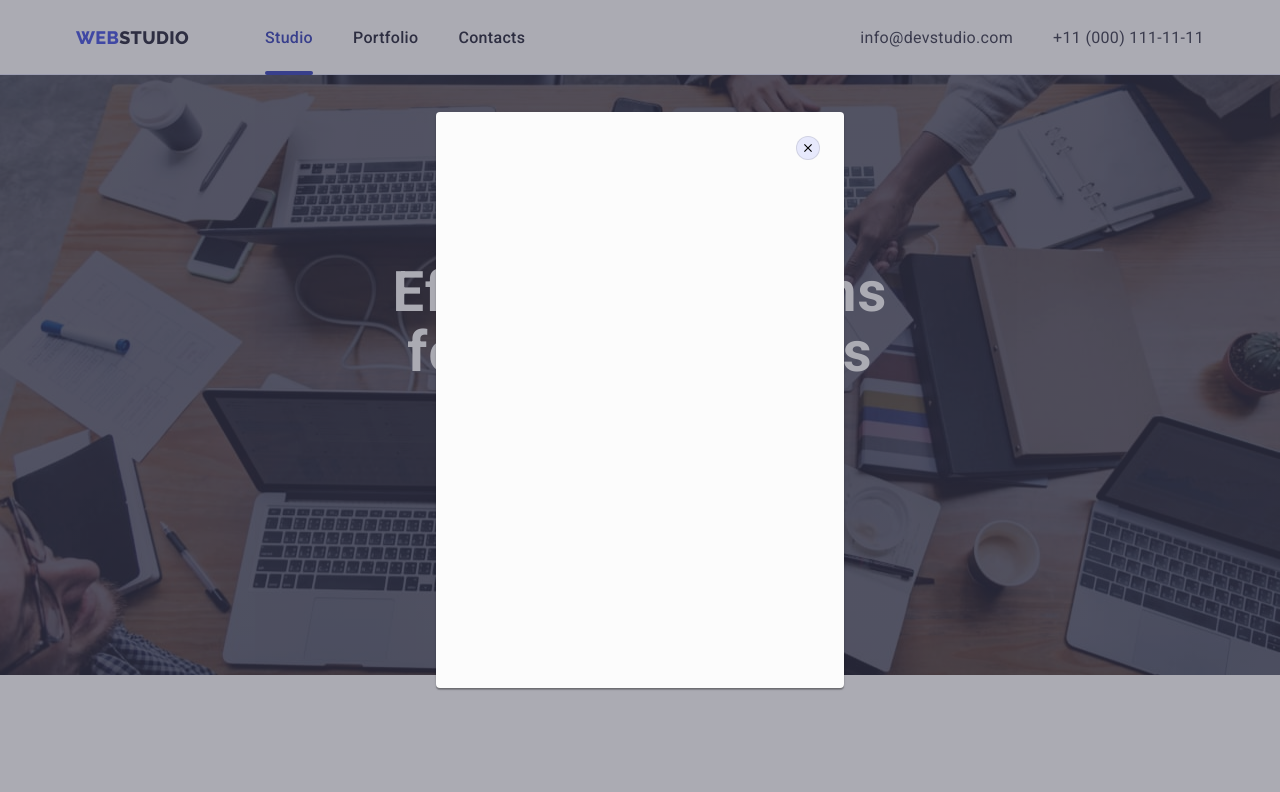
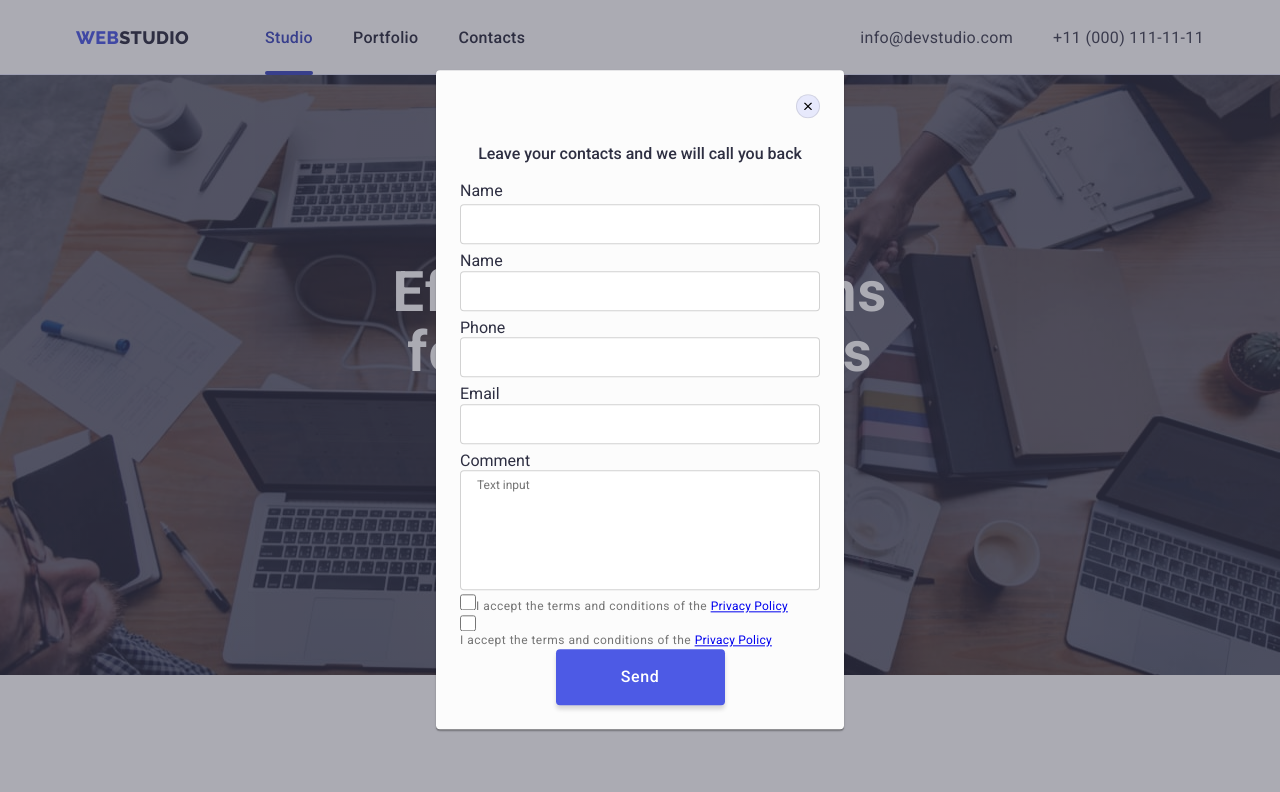
Before and after one commit to AlexGoIT/goit-markup-hw-06, a plain HTML site: page index.html in a window 1280 px wide. Both pictures are taken after a click on the button "Order Service". Shown: the top 792 px of the page. Drawn offline with nearby package versions, Linux system fonts and the light colour scheme.

Commit message:
HTML form markup

```diff
--- a/css/style.css
+++ b/css/style.css
@@ -9,7 +9,7 @@
   --light-slate-color: #8e8f99;
 
   /* ==========NEW CODE========== */
-
+  --accent-color: #4d5ae5; /* Iris color */
   --footer-social-link-active: #31d0aa;
   --hover-transition: 250ms cubic-bezier(0.4, 0, 0.2, 1);
 
@@ -575,7 +575,11 @@ img {
   left: 50%;
   transform: translate(-50%, -50%);
   width: 408px;
-  height: 576px;
+  /* height: 576px; */
+  padding: 72px 24px 24px;
+  display: flex;
+  flex-direction: column;
+  justify-content: center;
   background-color: var(--modal-background);
   border-radius: 4px;
   box-shadow: 0px 1px 1px rgba(0, 0, 0, 0.14), 0px 1px 3px rgba(0, 0, 0, 0.12),
@@ -583,7 +587,7 @@ img {
   transition: box-shadow var(--hover-transition);
 }
 
-.close-modal-btn {
+.modal-close-btn {
   width: 24px;
   height: 24px;
   border-radius: 50%;
@@ -600,20 +604,119 @@ img {
   transition: background-color var(--hover-transition);
 }
 
-.close-modal-btn:hover,
-.close-modal-btn:focus {
+.modal-close-btn:hover,
+.modal-close-btn:focus {
   background-color: var(--ocean-color);
   border: var(--ocean-color);
 }
 
-.close-modal-btn-icon:hover,
-.close-modal-btn-icon:focus {
+.modal-close-btn-icon:hover,
+.modal-close-btn-icon:focus {
   transition: fill var(--hover-transition);
 }
 
-.close-modal-btn:hover .close-modal-btn-icon,
-.close-modal-btn:focus .close-modal-btn-icon {
+.modal-close-btn:hover .modal-close-btn-icon,
+.modal-close-btn:focus .modal-close-btn-icon {
   fill: var(--body-background-color);
 }
 
+.modal-title {
+  margin-bottom: 16px;
+  font-weight: 500;
+  font-size: 16px;
+  line-height: 1.5;
+  text-align: center;
+}
+
+.modal-input-wrapper {
+  display: flex;
+  flex-direction: column;
+}
+
+.input-label {
+  margin-bottom: 8px;
+}
+
+.modal-input {
+  width: 100%;
+  border: 1px solid rgba(33, 33, 33, 0.2);
+  border-radius: 4px;
+  transition: border-color var(--hover-transition);
+}
+
+.input-set {
+  height: 40px;
+  padding-left: 38px;
+}
+
+.modal-input:focus,
+.modal-input:active {
+  border-color: var(--accent-color);
+}
+
+.text-area {
+  padding: 8px 16px;
+  height: 120px;
+  font-size: 12px;
+  resize: none;
+}
+
+.private-policy-label {
+  font-size: 12px;
+  line-height: 1.33;
+  letter-spacing: 0.04em;
+  color: #757575;
+}
+
+.private-policy-check {
+  width: 16px;
+  height: 16px;
+}
+
+.private-policy-link {
+  text-decoration: underline;
+  transition: color var(--hover-transition);
+}
+
+.private-policy-link:hover,
+.private-policy-link:focus {
+  color: var(--ocean-color);
+}
+
+.modal-send-btn {
+  padding: 16px 32px;
+  margin-left: auto;
+  margin-right: auto;
+  width: 169px;
+  height: 56px;
+  font-weight: 500;
+  line-height: 1.5;
+  letter-spacing: 0.04em;
+  color: var(--body-background-color);
+  background: var(--iris-color);
+  box-shadow: 0px 4px 4px rgba(0, 0, 0, 0.15);
+  border-radius: 4px;
+  border: none;
+  transition: background var(--hover-transition);
+}
+
+.modal-send-btn:hover,
+.modal-send-btn:focus {
+  background-color: var(--ocean-color);
+}
+
 /* ==================== MODAL WINDOW ==================== */
+
+.label {
+  margin-bottom: 4px;
+}
+
+.input {
+  padding-left: 38px;
+  width: 100%;
+  height: 40px;
+  margin-bottom: 8px;
+  font-size: 18px;
+  border: 1px solid rgba(33, 33, 33, 0.2);
+  border-radius: 4px;
+}
--- a/index.html
+++ b/index.html
@@ -479,13 +479,89 @@
     </footer>
 
     <div class="backdrop is-hidden" data-modal>
-      <div class="modal">
-        <button class="close-modal-btn" data-modal-close>
-          <svg class="close-modal-btn-icon" width="8" height="8">
+      <form class="modal">
+        <button class="modal-close-btn" data-modal-close>
+          <svg class="modal-close-btn-icon" width="8" height="8">
             <use href="./images/icons.svg#icon-close-modal"></use>
           </svg>
         </button>
-      </div>
+
+        <p class="modal-title">Leave your contacts and we will call you back</p>
+        <div class="modal-input-wrapper">
+          <label class="label" for="user-name">Name</label>
+          <input class="input" type="text" name="user_name" id="user-name" />
+
+          <label class="input-label"
+            >Name
+            <input
+              class="modal-input input-set"
+              type="text"
+              name="user_name"
+              id=""
+              required
+            />
+          </label>
+          <label class="input-label"
+            >Phone
+            <input
+              class="modal-input input-set"
+              type="tel"
+              name="user_phone"
+              id=""
+              required
+            />
+          </label>
+          <label class="input-label"
+            >Email
+            <input
+              class="modal-input input-set"
+              type="email"
+              name="user_email"
+              id=""
+              required
+            />
+          </label>
+          <label
+            >Comment
+            <textarea
+              class="modal-input text-area"
+              name="text"
+              id=""
+              placeholder="Text input"
+              value="none"
+            ></textarea>
+          </label>
+        </div>
+        <label class="private-policy-label"
+          ><input
+            class="private-policy-check"
+            type="checkbox"
+            name="private-policy-check"
+            id=""
+          />I accept the terms and conditions of the
+          <a
+            class="link private-policy-link"
+            href="#"
+            target="_blank"
+            rel="noreferrer noopener"
+            >Privacy Policy</a
+          ></label
+        >
+
+        <input class="private-policy-check" type="checkbox" name="private_policy" id="private-policy-check" />
+        <label class="private-policy-label" for="private-policy-check"
+          >I accept the terms and conditions of the
+          <a
+            class="link private-policy-link"
+            href="#"
+            target="_blank"
+            rel="noreferrer noopener"
+            >Privacy Policy</a
+          ></label
+        >
+
+        <button class="modal-send-btn" type="submit">Send</button>
+      </form>
     </div>
 
     <script src="./js/modal.js"></script>
```
